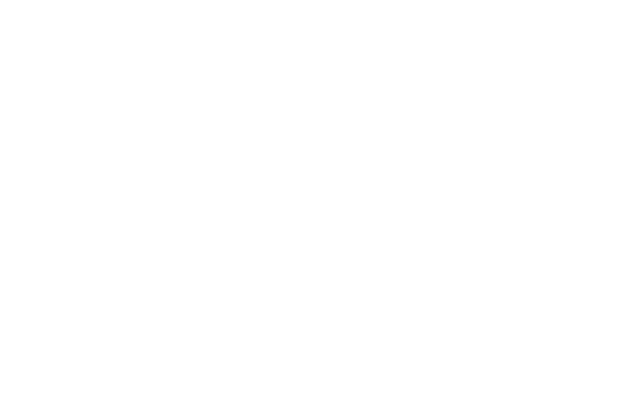
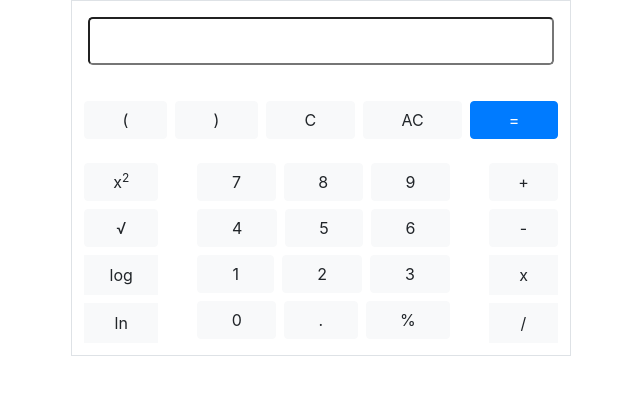
Before and after one commit to nati-m-afw/Lab-Exercise-5, a plain HTML site: page calculator/index.html in a window 1280 px wide. Shown: the whole page, without its empty margins (319-959 px from the left). Drawn offline with nearby package versions, Linux system fonts and the light colour scheme.

Commit message:
added UI for calculator

```diff
--- /dev/null
+++ b/calculator/assets/css/style.css
@@ -0,0 +1,11 @@
+.b-contain{
+    margin-left: 30%;
+    margin-right: 30%;
+}
+
+@media only screen and (max-width: 768px) {
+    .b-contain {
+        margin-left: 2%;
+        margin-right: 2%;
+    }
+  }
--- a/calculator/index.html
+++ b/calculator/index.html
@@ -4,11 +4,77 @@
     <meta charset="UTF-8">
     <meta name="viewport" content="width=device-width, initial-scale=1.0">
     <link rel="stylesheet" href="https://cdn.jsdelivr.net/npm/bootstrap@4.6.0/dist/css/bootstrap.min.css" integrity="sha384-B0vP5xmATw1+K9KRQjQERJvTumQW0nPEzvF6L/Z6nronJ3oUOFUFpCjEUQouq2+l" crossorigin="anonymous">
-
+    <link rel="stylesheet" href="assets/css/style.css">
     <title>Calculator</title>
 </head>
 <body>
+    <div class="container-fluid">
 
+        <div class="border b-contain">
+            <div class="d-flex form-group col-12 p-3">
+                <input class="form-control-lg flex-fill text-right" type="text" id="input"/>
+            </div>
+
+            <!-- buttons -->
+            <!-- Control buttons -->
+            <div class="controls d-flex flex-row m-2">
+                <div class="flex-fill btn btn-light text-center m-1">(</div>
+                <div class="flex-fill btn btn-light text-center m-1">)</div>
+                <div class="flex-fill btn btn-light text-center m-1">C</div>
+                <div class="flex-fill btn btn-light text-center m-1">AC</div>
+                <div class="flex-fill btn btn-primary text-center m-1">=</div>
+            </div>
+
+
+            <div class="d-flex flex-row">
+                <!-- Special function buttons -->
+                <div class="functions d-flex flex-column flex-fill m-2">
+                    <div class="flex-fill btn btn-light text-center m-1">x<sup>2</sup></div>
+                    <div class="flex-fill btn btn-light text-center m-1">&#8730</div>
+                    <div class="flex-fill btn-light text-center m-1 py-2">log</div>
+                    <div class="flex-fill btn-light text-center m-1 py-2">ln</div>
+                </div>
+
+
+                <!-- Number buttons -->
+                <div class="numbers d-flex flex-column flex-fill col-md-7 m-2">
+                    <div class="d-flex flex-row">
+                        <div class="btn btn-light text-center flex-fill m-1">7</div>
+                        <div class="btn btn-light text-center flex-fill m-1">8</div>
+                        <div class="btn btn-light text-center flex-fill m-1">9</div>
+                    </div>
+                    <div class="d-flex flex-row">
+                        <div class="btn btn-light text-center flex-fill m-1">4</div>
+                        <div class="btn btn-light text-center flex-fill m-1">5</div>
+                        <div class="btn btn-light text-center flex-fill m-1">6</div>
+                    </div>
+                    <div class="d-flex flex-row">
+                        <div class="btn btn-light text-center flex-fill m-1">1</div>
+                        <div class="btn btn-light text-center flex-fill m-1">2</div>
+                        <div class="btn btn-light text-center flex-fill m-1">3</div>
+                    </div>
+                    <div class="d-flex flex-row">
+                        <div class="btn btn-light text-center flex-fill m-1">0</div>
+                        <div class="btn btn-light text-center flex-fill m-1">.</div>
+                        <div class="btn btn-light text-center flex-fill m-1">%</div>
+                    </div>
+                </div>
+
+
+                <!-- Operators -->
+                <div class="operators d-flex flex-column flex-fill m-2">
+                    <div class="flex-fill btn btn-light text-center m-1">+</div>
+                    <div class="flex-fill btn btn-light text-center m-1">-</div>
+                    <div class="flex-fill btn-light text-center m-1 py-2">x</div>
+                    <div class="flex-fill btn-light text-center m-1 py-2">/</div>
+                </div>
+            </div>
+
+
+        </div>
+
+
+    </div>
 
 
     <script src="https://code.jquery.com/jquery-3.5.1.slim.min.js" integrity="sha384-DfXdz2htPH0lsSSs5nCTpuj/zy4C+OGpamoFVy38MVBnE+IbbVYUew+OrCXaRkfj" crossorigin="anonymous"></script>
```
